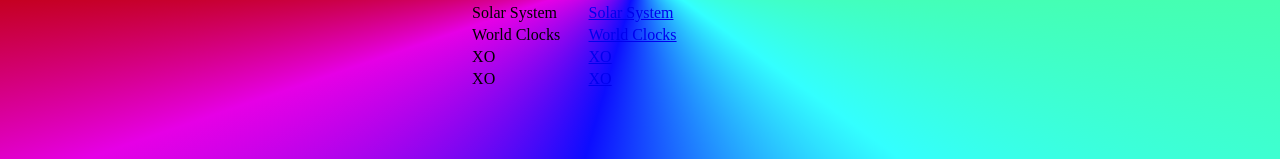
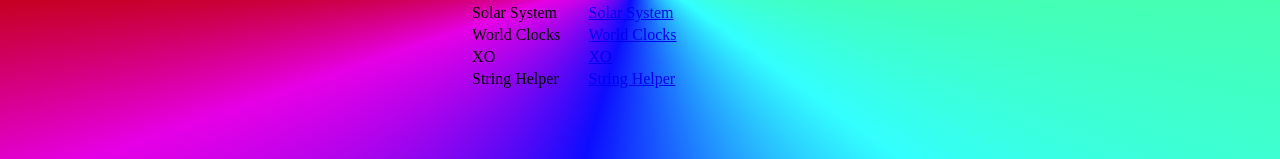
Before and after one commit to yingyoti/yingyoti.github.io, a plain HTML site: page index.html in a window 1280 px wide. Shown: the part 431-590 px from the top of the page. Drawn offline with Linux system fonts and the light colour scheme.

Commit message:
update index 050324 1617

```diff
--- a/index.html
+++ b/index.html
@@ -38,7 +38,7 @@
 		<tr><td>Solar System</td><td><a href="https://yingyoti.github.io/SolarSystem.html">Solar System</a></td></tr>
 		<tr><td>World Clocks</td><td><a href="https://yingyoti.github.io/WorldClocks.html">World Clocks</a></td></tr>
 		<tr><td>XO</td><td><a href="https://yingyoti.github.io/XO.html">XO</a></td></tr>
-		<tr><td>XO</td><td><a href="https://yingyoti.github.io/XO.html">XO</a></td></tr>
+		<tr><td>String Helper</td><td><a href="https://yingyoti.github.io/StringHelper.html">String Helper</a></td></tr>
 	</table>
 	</body>
 </html>
```
